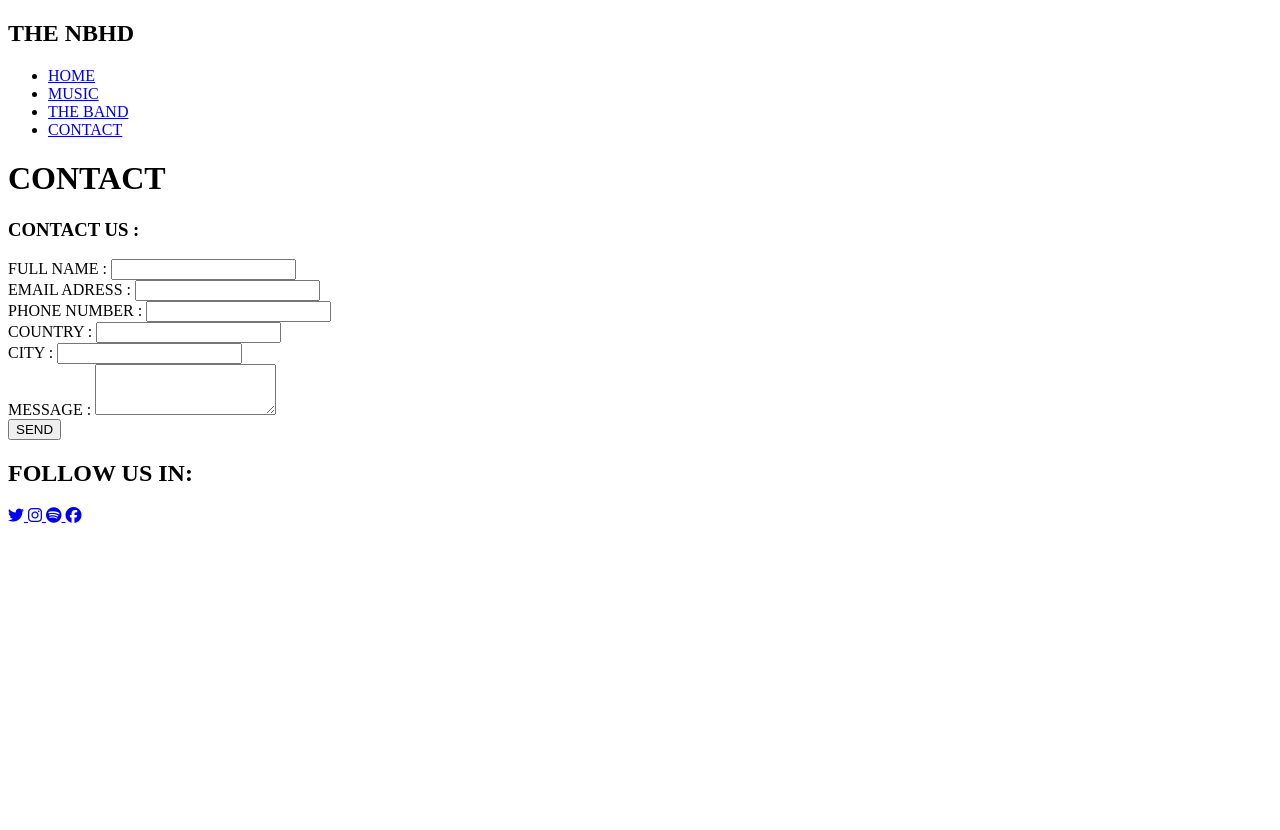
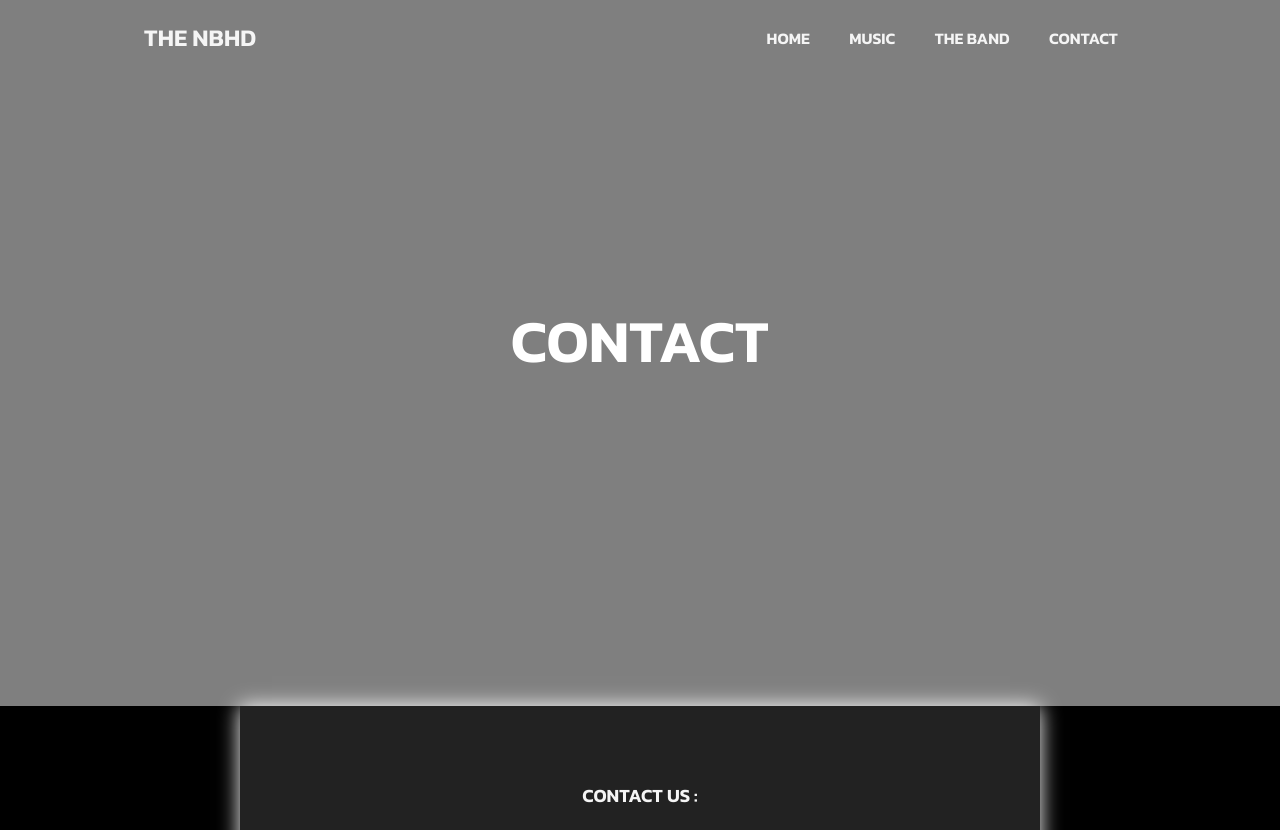
Before and after one commit to agusbsm/Proyecto, a website: page pages/contact.html in a window 1280 px wide. Shown: the top 830 px of the page. Before the commit the page ends 800 px from the top, so only its background shows below. Drawn offline with nearby package versions, Linux system fonts and the light colour scheme; the site is published under a folder, as on GitHub Pages, so addresses that start at the root find nothing.

Commit message:
css arreglados

```diff
--- a/pages/contact.html
+++ b/pages/contact.html
@@ -6,7 +6,7 @@
     <meta name="viewport" content="width=device-width, user-scalable=no" />
     <title>The Neighbourhood</title>
     <link rel="shortcut icon" href="./Images/favicon.png" />
-    <link rel="stylesheet" href="/hojanueva.css" />
+    <link rel="stylesheet" href="../hojanueva.css" />
     <link rel="preconnect" href="https://fonts.googleapis.com" />
     <link rel="preconnect" href="https://fonts.gstatic.com" crossorigin />
     <link
--- a/pages/music list.html
+++ b/pages/music list.html
@@ -10,7 +10,7 @@
       rel="stylesheet"
       href="https://cdnjs.cloudflare.com/ajax/libs/animate.css/4.1.1/animate.min.css"
     />
-    <link rel="stylesheet" href="/hojanueva.css" />
+    <link rel="stylesheet" href="../hojanueva.css" />
   </head>
   <script
     src="https://kit.fontawesome.com/b656898017.js"
```
Also changed, not shown: pages/music.html (+1 -2 lines).
